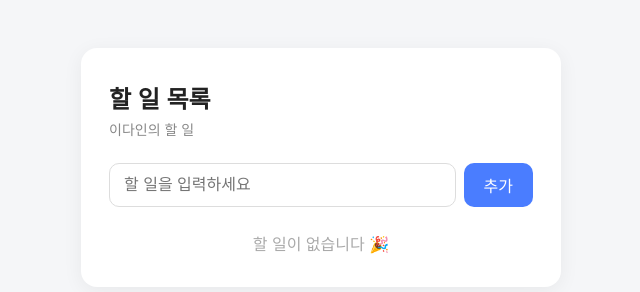
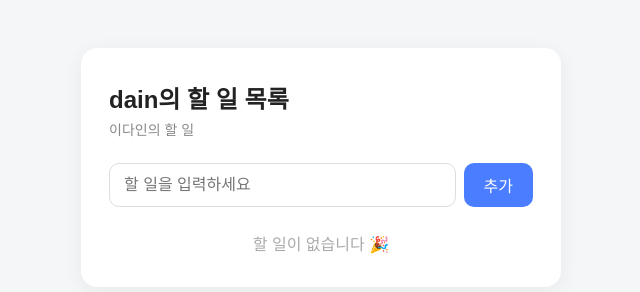
Before and after one commit to mg225090612-lab/todo-Dain, a plain HTML site: page index.html in a window 1280 px wide. Shown: the whole page, without its empty margins (319-959 px from the left). Drawn offline with Linux system fonts and the light colour scheme.

Commit message:
제목을 "dain의 할 일 목록"으로 변경
Co-Authored-By: Claude Opus 5.5 <noreply@anthropic.com>

```diff
--- a/index.html
+++ b/index.html
@@ -8,7 +8,7 @@
 </head>
 <body>
   <main class="card">
-    <h1>할 일 목록</h1>
+    <h1>dain의 할 일 목록</h1>
     <p class="subtitle">이다인의 할 일</p>
 
     <!-- 할 일 입력 칸과 추가 버튼 -->
```
